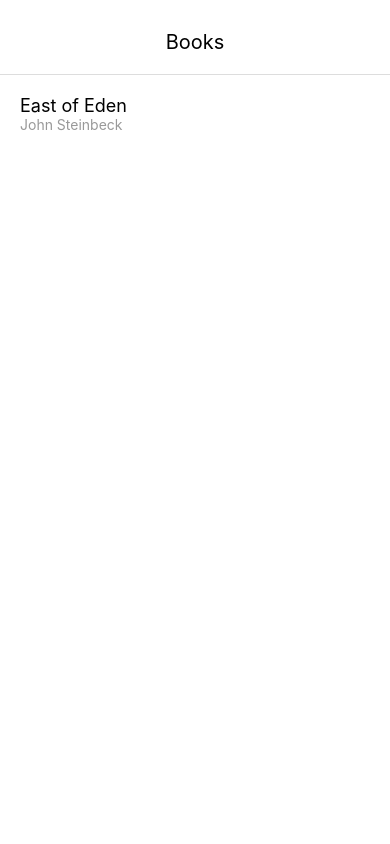
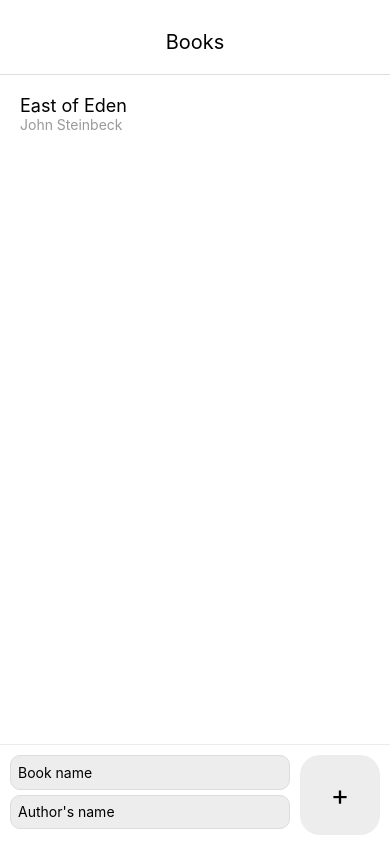
Before and after one commit to thinkswan/react-native-book-manager, a React Native app: screen / in a window 390 px wide. Built offline with nearby package versions, Linux system fonts and the light colour scheme.

Commit message:
feat: add ability to add books

```diff
--- a/src/actions.js
+++ b/src/actions.js
@@ -0,0 +1,5 @@
+export const ADD_BOOK = 'ADD_BOOK';
+
+export function addBook(book) {
+  return { type: ADD_BOOK, book };
+}
--- a/src/components/Books.js
+++ b/src/components/Books.js
@@ -1,8 +1,26 @@
-import React from 'react';
-import { SafeAreaView, ScrollView, StyleSheet, Text, View } from 'react-native';
+import React, { useState } from 'react';
+import {
+  SafeAreaView,
+  ScrollView,
+  StyleSheet,
+  Text,
+  TextInput,
+  TouchableOpacity,
+  View,
+} from 'react-native';
 import { connect } from 'react-redux';
+import { addBook } from '../actions';
 
-const Books = ({ books }) => {
+const Books = ({ books, dispatchAddBook }) => {
+  const [name, setName] = useState('');
+  const [author, setAuthor] = useState('');
+
+  const addBookHandler = () => {
+    dispatchAddBook({ name, author });
+    setName('');
+    setAuthor('');
+  };
+
   return (
     <SafeAreaView style={styles.container}>
       <Text style={styles.title}>Books</Text>
@@ -17,6 +35,29 @@ const Books = ({ books }) => {
           </View>
         ))}
       </ScrollView>
+
+      <View style={styles.inputContainer}>
+        <View style={styles.inputWrapper}>
+          <TextInput
+            style={styles.input}
+            value={name}
+            placeholder="Book name"
+            onChangeText={value => setName(value)}
+          />
+          <TextInput
+            style={styles.input}
+            value={author}
+            placeholder="Author's name"
+            onChangeText={value => setAuthor(value)}
+          />
+        </View>
+
+        <TouchableOpacity onPress={addBookHandler}>
+          <View style={styles.addButtonContainer}>
+            <Text style={styles.addButton}>+</Text>
+          </View>
+        </TouchableOpacity>
+      </View>
     </SafeAreaView>
   );
 };
@@ -33,8 +74,40 @@ const styles = StyleSheet.create({
   book: { padding: 20 },
   name: { fontSize: 18 },
   author: { fontSize: 14, color: '#999' },
+  inputContainer: {
+    flexDirection: 'row',
+    backgroundColor: '#fff',
+    borderTopWidth: 1,
+    borderTopColor: '#ededed',
+    padding: 10,
+    height: 100,
+  },
+  inputWrapper: { flex: 1 },
+  input: {
+    flex: 1,
+    backgroundColor: '#ededed',
+    borderWidth: 1,
+    borderRadius: 10,
+    borderColor: '#ddd',
+    marginBottom: 5,
+    padding: 7,
+    height: 44,
+  },
+  addButtonContainer: {
+    justifyContent: 'center',
+    alignItems: 'center',
+    backgroundColor: '#ededed',
+    borderRadius: 20,
+    marginLeft: 10,
+    width: 80,
+    height: 80,
+  },
+  addButton: { fontSize: 28, lineHeight: 28 },
 });
 
 const mapStateToProps = state => ({ books: state.bookReducer.books });
+const mapDispatchToProps = {
+  dispatchAddBook: book => addBook(book),
+};
 
-export default connect(mapStateToProps)(Books);
+export default connect(mapStateToProps, mapDispatchToProps)(Books);
--- a/src/reducers/book.reducer.js
+++ b/src/reducers/book.reducer.js
@@ -1,3 +1,5 @@
+import { ADD_BOOK } from '../actions';
+
 const initialState = {
   books: [
     {
@@ -7,8 +9,15 @@ const initialState = {
   ],
 };
 
-const bookReducer = (state = initialState) => {
-  return state;
+const bookReducer = (state = initialState, action) => {
+  switch (action.type) {
+    case ADD_BOOK:
+      return {
+        books: [...state.books, action.book],
+      };
+    default:
+      return state;
+  }
 };
 
 export default bookReducer;
```
